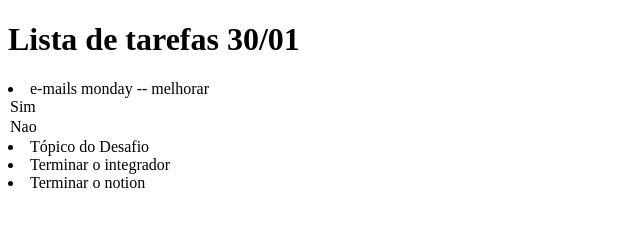
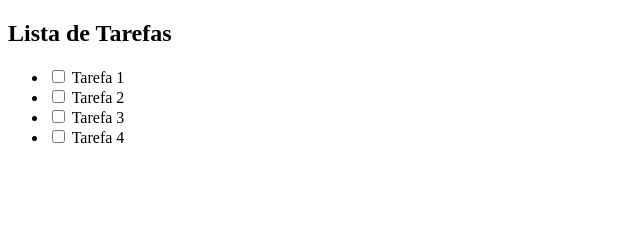
Before and after one commit to ferreiravictor/projeto-site, a plain HTML site: page index.html in a window 1280 px wide. Shown: the whole page, without its empty margins (0-640 px from the left). Drawn offline with Linux system fonts and the light colour scheme.

Commit message:
Update index.html

```diff
--- a/index.html
+++ b/index.html
@@ -9,12 +9,14 @@
 
     </head>
     <body>
-        <h1>Lista de tarefas 30/01</h1>
-            <li>e-mails monday -- melhorar</li>
-                <option value="Sim">Sim</option>
-                <option value="Não">Nao</option>
-            <li>Tópico do Desafio</li>
-            <li>Terminar o integrador</li>
-            <li>Terminar o notion</li>
-    </body>
+        <h2>Lista de Tarefas</h2>
+
+        <ul id="lista-tarefas">
+            <li><input type="checkbox"> Tarefa 1</li>
+            <li><input type="checkbox"> Tarefa 2</li>
+            <li><input type="checkbox"> Tarefa 3</li>
+            <li><input type="checkbox"> Tarefa 4</li>
+        </ul>
+
+        </body>
 </html>
```
